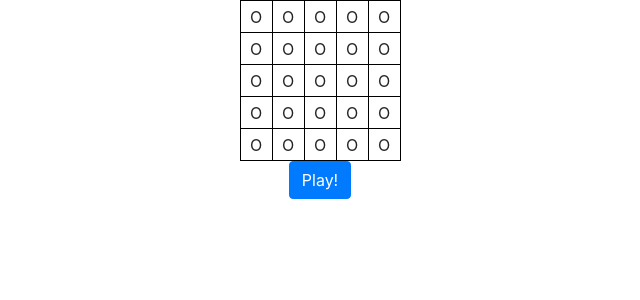
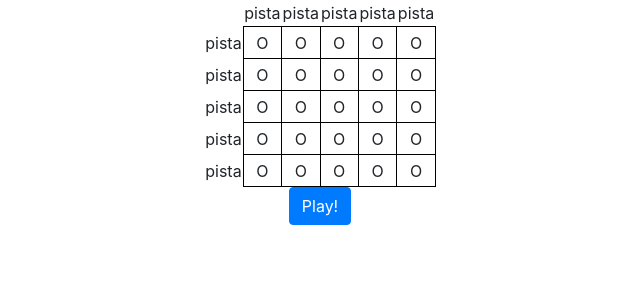
Before and after one commit to LaVanguardia/Nonogram, a React (Create React App) app: page / in a window 1280 px wide. Shown: the top 300 px of the page, without its empty margins (320-960 px from the left). Built offline with nearby package versions, Linux system fonts and the light colour scheme.

Commit message:
pintamos las pistas en la tabla

```diff
--- a/src/Nonogram.js
+++ b/src/Nonogram.js
@@ -50,9 +50,19 @@ function Nonogram() {
     return (
         <table className="center">
             <tbody>
+                <tr>
+                    {/* El primero va vacio */}
+                    <td></td>
+                    <td>pista</td>
+                    <td>pista</td>
+                    <td>pista</td>
+                    <td>pista</td>
+                    <td>pista</td>
+                </tr>
                 {
                     solutionUser.grid.map((row, rowIndex) => (
                         <tr key={rowIndex}>
+                            <td>pista</td>
                             {row.map((cell, cellIndex) => <td className="cell" key={cellIndex} onClick={() => changeCellValue(rowIndex, cellIndex)} >{cell? 'X' : 'O'}</td>)}
                         </tr>
                     ))
```
